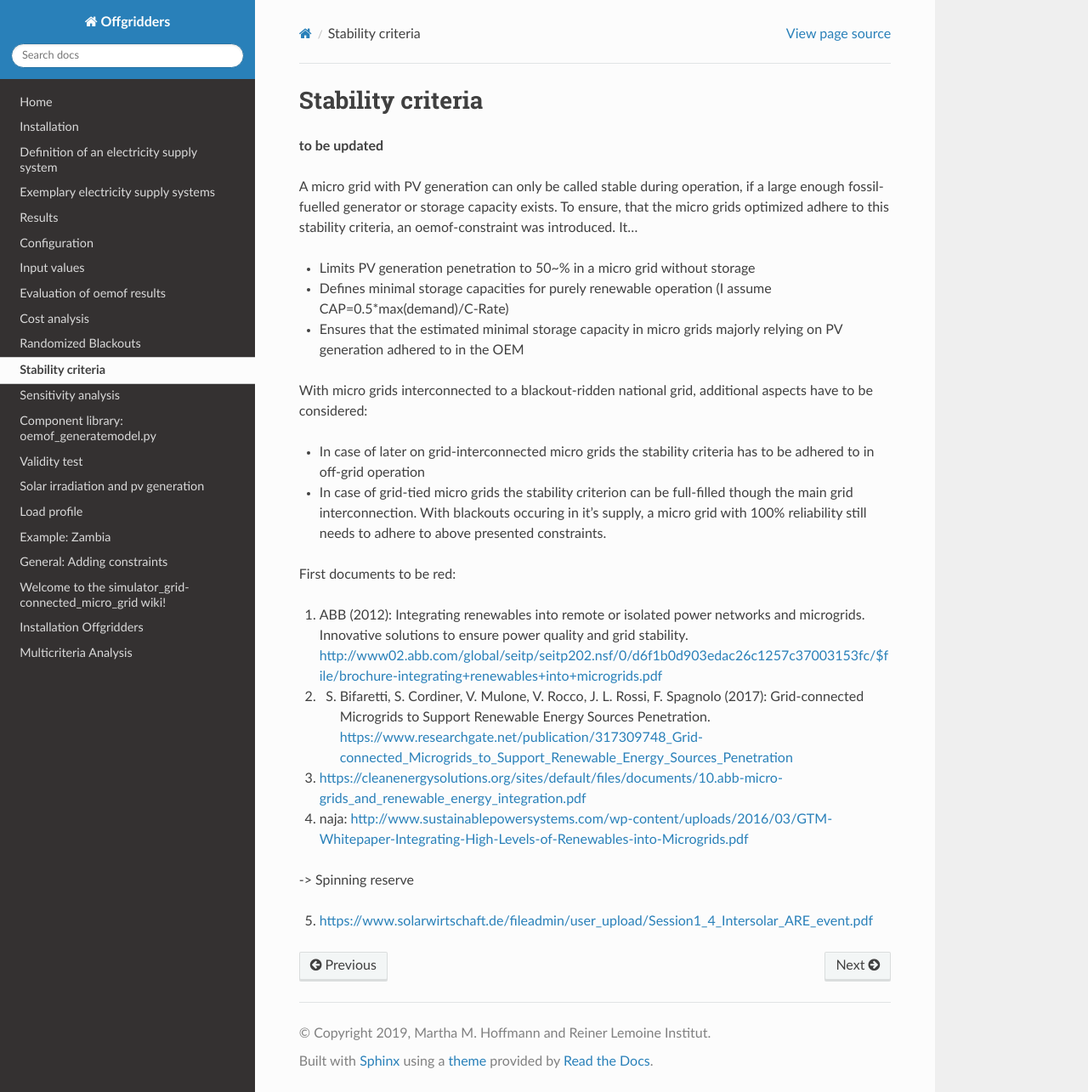
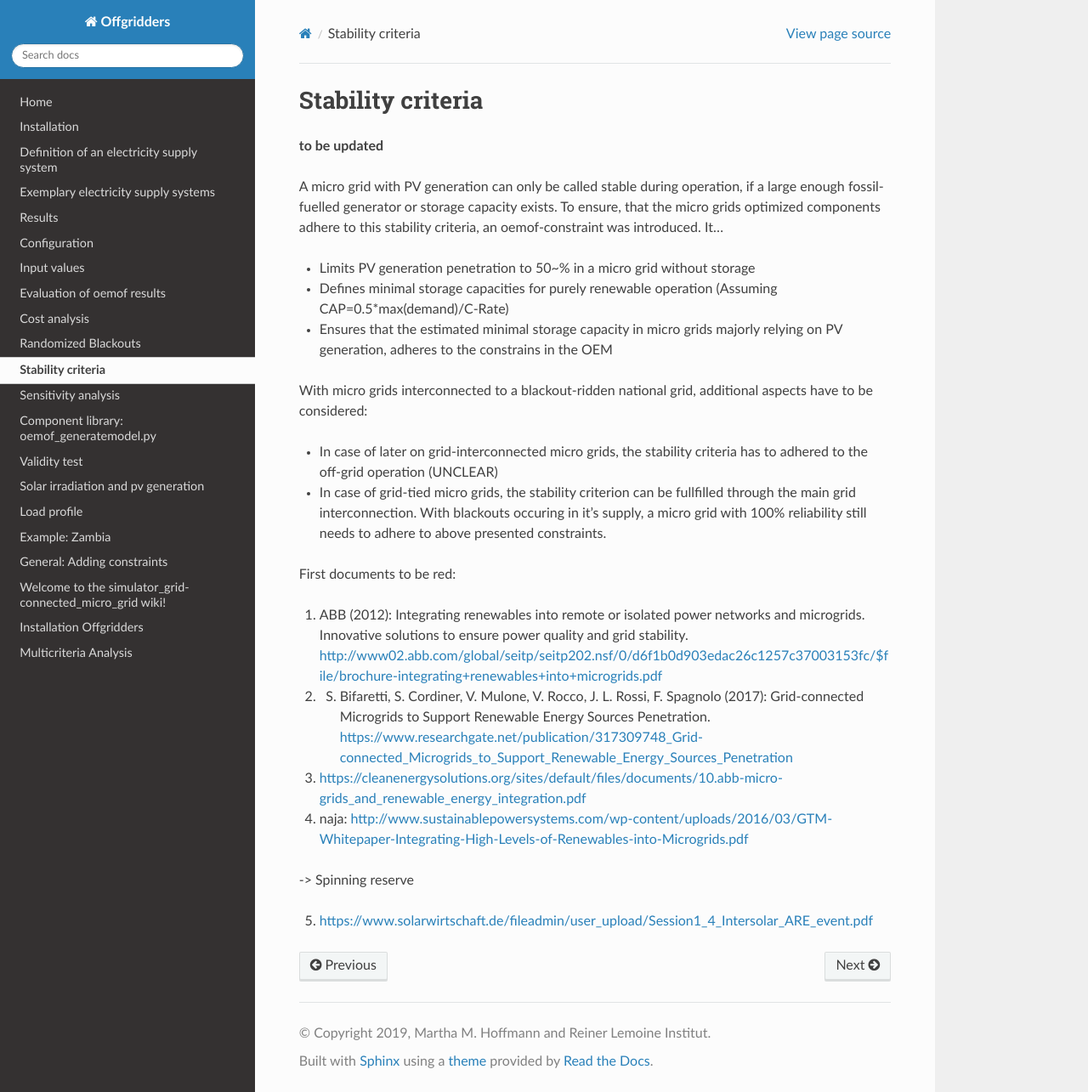
Before and after one commit to rl-institut/offgridders, a Sphinx documentation site: the page built from docs/Stability.rst, in a window 1280 px wide and 1285 px high. Shown: the whole window at 85% size. Built offline with Sphinx 7.4.7 and the Read the Docs theme 2.0.0, drawn with Linux system fonts in a browser that asks for light colours.

Commit message:
Small content changes to Staibility. #Fixme:Unclear sentence @ L14

```diff
--- a/docs/Stability.rst
+++ b/docs/Stability.rst
@@ -3,16 +3,16 @@ Stability criteria
 ==========================================
 **to be updated**
 
-A micro grid with PV generation can only be called stable during operation, if a large enough fossil-fuelled generator or storage capacity exists. To ensure, that the micro grids optimized adhere to this stability criteria, an oemof-constraint was introduced. It...
+A micro grid with PV generation can only be called stable during operation, if a large enough fossil-fuelled generator or storage capacity exists. To ensure, that the micro grids optimized components adhere to this stability criteria, an oemof-constraint was introduced. It...
 
 * Limits PV generation penetration to 50~% in a micro grid without storage
-* Defines minimal storage capacities for purely renewable operation (I assume CAP=0.5*max(demand)/C-Rate)
-* Ensures that the estimated minimal storage capacity in micro grids majorly relying on PV generation adhered to in the OEM
+* Defines minimal storage capacities for purely renewable operation (Assuming CAP=0.5*max(demand)/C-Rate)
+* Ensures that the estimated minimal storage capacity in micro grids majorly relying on PV generation, adheres to the constrains in the OEM
 
 With micro grids interconnected to a blackout-ridden national grid, additional aspects have to be considered:
 
-* In case of later on grid-interconnected micro grids the stability criteria has to be adhered to in off-grid operation
-* In case of grid-tied micro grids the stability criterion can be full-filled though the main grid interconnection. With blackouts occuring in it's supply, a micro grid with 100% reliability still needs to adhere to above presented constraints.
+* In case of later on grid-interconnected micro grids, the stability criteria has to adhered to the off-grid operation (UNCLEAR)
+* In case of grid-tied micro grids, the stability criterion can be fullfilled through the main grid interconnection. With blackouts occuring in it's supply, a micro grid with 100% reliability still needs to adhere to above presented constraints.
 
 
 
```
